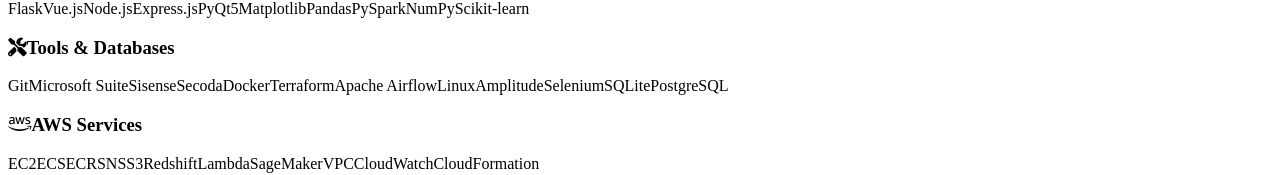
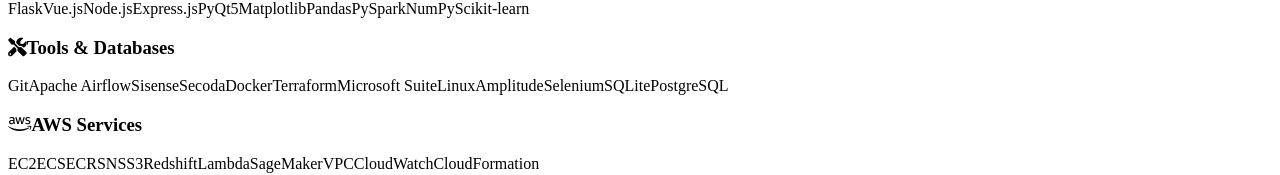
Before and after one commit to patelharshb/harsh-patel-portfolio, a React (Vite) app in the folder client/: page / in a window 1280 px wide. Shown: the part 750-925 px from the top of the page. Built offline with nearby package versions, Linux system fonts and the light colour scheme; a web font is replaced by a local one.

Commit message:
new commit

```diff
--- a/client/src/components/skills-section.tsx
+++ b/client/src/components/skills-section.tsx
@@ -9,8 +9,8 @@ export default function SkillsSection() {
   ];
 
   const tools = [
-    "Git", "Microsoft Suite", "Sisense", "Secoda", "Docker", "Terraform",
-    "Apache Airflow", "Linux", "Amplitude", "Selenium", "SQLite", "PostgreSQL"
+    "Git", "Apache Airflow", "Sisense", "Secoda", "Docker", "Terraform",
+    "Microsoft Suite", "Linux", "Amplitude", "Selenium", "SQLite", "PostgreSQL"
   ];
 
   const aws = [
```
